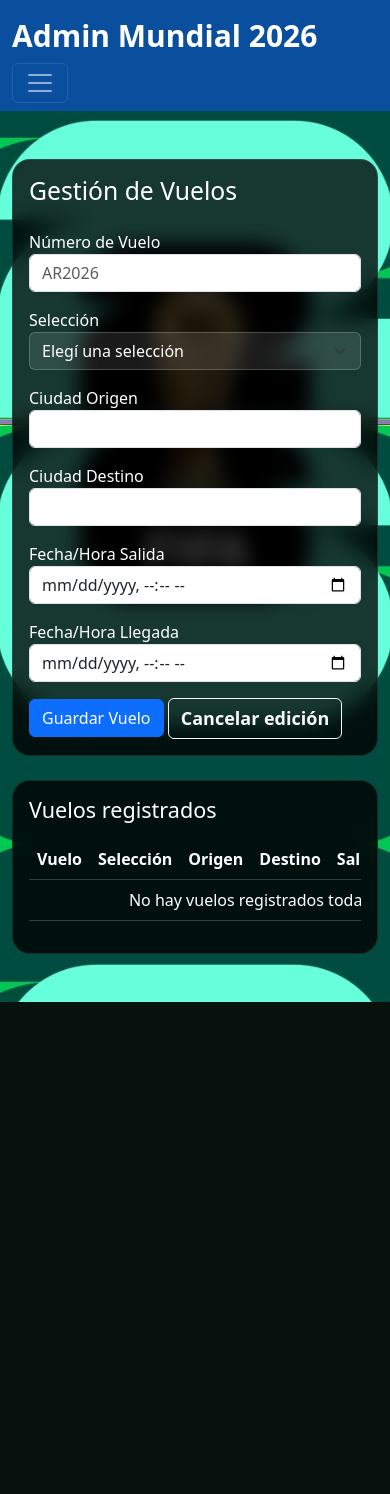
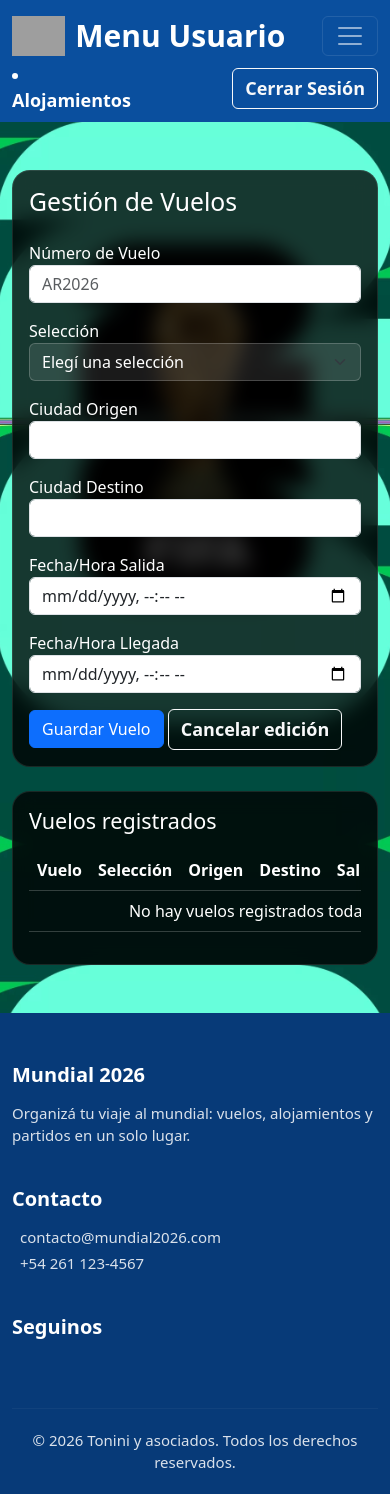
Before and after one commit to adrianoop03/vuelos_estadia, a Flask app: template templates/admin.html in a window 390 px wide. Before the commit the page ends 1002 px from the top, so only its background shows below. Run offline with Flask 3, Linux system fonts and the light colour scheme; the template is opened without the code that fills it, so the values that code supplies are empty; parts of the project's set-up code (start-up, migrations or seed data) failed here and were passed over; some libraries are stand-ins or nearby versions; grey boxes are pictures that could not be loaded.

Commit message:
footer, modificar,agregar y eliminar vuelo agregados

```diff
--- a/templates/admin.html
+++ b/templates/admin.html
@@ -16,27 +16,23 @@
 <nav class="navbar navbar-expand-lg navbar-dark">
     <div class="container">
 
-        <a class="navbar-brand fw-bold" href="#">
-            Admin Mundial 2026
+        <a class="navbar-brand fw-bold d-flex align-items-center" href="#">
+            <img src="{{ url_for('static', filename='img/fifalogo.svg') }}"
+                 alt="FIFA"
+                 class="logo-mundial">
+            Menu Usuario
         </a>
 
-        <button class="navbar-toggler"
-                type="button"
+        <!-- BOTÓN HAMBURGUESA -->
+        <button class="navbar-toggler" type="button"
                 data-bs-toggle="collapse"
-                data-bs-target="#navbarAdmin">
+                data-bs-target="#navbarNav"
+                aria-controls="navbarNav"
+                aria-expanded="false"
+                aria-label="Toggle navigation">
+
             <span class="navbar-toggler-icon"></span>
         </button>
-
-        <div class="collapse navbar-collapse" id="navbarAdmin">
-
-            <ul class="navbar-nav me-auto">
-
-                <li class="nav-item">
-                    <button class="nav-link btn btn-link text-white"
-                            onclick="mostrarSeccion('vuelos')">
-                        Vuelos
-                    </button>
-                </li>
 
                 <li class="nav-item">
                     <button class="nav-link btn btn-link text-white"
@@ -344,13 +340,21 @@ function mostrarSeccion(seccion){
 
 function mostrarMensaje(texto){
     const mensaje = document.getElementById("mensaje");
+    if (!mensaje){
+        console.error("No existe un elemento con id='mensaje'");
+        return;
+    }
     mensaje.textContent = texto;
     mensaje.classList.remove("d-none");
-    setTimeout(() => mensaje.classList.add("d-none"), 2500);
+    setTimeout(() => {mensaje.classList.add("d-none"),} 2500);
 }
 
 function mostrarError(texto){
     const error = document.getElementById("mensajeError");
+    if (!error){
+        console.error("No existe un elemento con id='mensajeError'");
+        return;
+    }
     error.textContent = texto;
     error.classList.remove("d-none");
     setTimeout(() => error.classList.add("d-none"), 4000);
@@ -400,6 +404,11 @@ function editarVuelo(btn){
     const row = btn.closest('tr');
     const form = document.getElementById('formVuelo');
 
+    if(!row || !form){
+        console.error('No se encontró la fila o el formulario');
+        return;
+    }
+
     document.getElementById('vueloEditId').value = row.dataset.id;
     form.flight_number.value = row.dataset.flightNumber;
     form.id_team.value = row.dataset.team;
@@ -408,10 +417,132 @@ function editarVuelo(btn){
     form.departure_datetime.value = row.dataset.departure;
     form.arrival_datetime.value = row.dataset.arrival;
 
-    document.getElementById('tituloFormVuelo').textContent = `Editando vuelo ${row.dataset.flightNumber}`;
-    mostrarSeccion('vuelos');
-    form.scrollIntoView({ behavior: 'smooth' });
+   const titulo = document.getElementById('tituloFormVuelo');
+
+    if(titulo){
+        titulo.textContent =
+            `Editando vuelo ${row.dataset.flightNumber}`;
+    }
+
+    if(typeof mostrarSeccion === 'function'){
+        mostrarSeccion('vuelos');
+    }
+
+    form.scrollIntoView({
+        behavior:'smooth'
+    });
 }
+
+async function crearVuelo(event){
+
+    event.preventDefault();
+
+    const form = document.getElementById('formVuelo');
+
+    const payload = {
+
+        flight_number: form.flight_number.value.trim(),
+
+        origin_city: form.origin_city.value.trim(),
+
+        destination_city: form.destination_city.value.trim(),
+
+        departure_datetime: form.departure_datetime.value,
+
+        arrival_datetime: form.arrival_datetime.value,
+
+        id_team: parseInt(form.id_team.value),
+
+        id_stadium: parseInt(form.id_stadium.value)
+
+    };
+
+    /* Validaciones */
+
+    if(payload.origin_city === payload.destination_city){
+
+        mostrarError(
+            'La ciudad de origen y destino no pueden ser iguales'
+        );
+
+        return;
+    }
+
+    if(
+        new Date(payload.departure_datetime) >=
+        new Date(payload.arrival_datetime)
+    ){
+
+        mostrarError(
+            'La fecha de llegada debe ser posterior a la salida'
+        );
+
+        return;
+    }
+
+    try{
+
+        const response = await fetch(API_VUELOS, {
+
+            method:'POST',
+
+            headers:{
+                'Content-Type':'application/json'
+            },
+
+            body: JSON.stringify(payload)
+
+        });
+
+        const data = await response.json();
+
+        if(response.ok){
+
+            mostrarMensaje(
+                'Vuelo creado correctamente'
+            );
+
+            form.reset();
+
+            document.getElementById(
+                'vueloEditId'
+            ).value = '';
+
+            document.getElementById(
+                'tituloFormVuelo'
+            ).textContent = 'Nuevo Vuelo';
+
+            setTimeout(() => {
+                location.reload();
+            }, 800);
+
+        }else{
+
+            mostrarError(
+                data.message ||
+                'No se pudo crear el vuelo'
+            );
+        }
+
+    }catch(error){
+
+        console.error(error);
+
+        mostrarError(
+            'Error de conexión con el servidor'
+        );
+    }
+}
+document.addEventListener('DOMContentLoaded', () => {
+
+    document
+        .getElementById('formVuelo')
+        .addEventListener(
+            'submit',
+            crearVuelo
+        );
+
+});
 
 function resetFormVuelo(){
     const form = document.getElementById('formVuelo');
@@ -521,6 +652,46 @@ async function eliminarAlojamiento(btn){
 </script>
 
 <script src="https://cdn.jsdelivr.net/npm/bootstrap@5.3.7/dist/js/bootstrap.bundle.min.js"></script>
+<footer class="footer-mundial" id="contacto">
 
+    <div class="container">
+
+        <div class="row">
+
+            <div class="col-md-4 mb-4 mb-md-0">
+                <h5>Mundial 2026</h5>
+                <p class="footer-text">
+                    Organizá tu viaje al mundial: vuelos, alojamientos y partidos en un solo lugar.
+                </p>
+            </div>
+
+            <div class="col-md-4 mb-4 mb-md-0">
+                <h5>Contacto</h5>
+                <p class="footer-text mb-1">
+                    <i class="bi bi-envelope-fill me-2"></i>contacto@mundial2026.com
+                </p>
+                <p class="footer-text">
+                    <i class="bi bi-telephone-fill me-2"></i>+54 261 123-4567
+                </p>
+            </div>
+
+            <div class="col-md-4">
+                <h5>Seguinos</h5>
+                <a href="#" class="footer-social" aria-label="Instagram"><i class="bi bi-instagram"></i></a>
+                <a href="#" class="footer-social" aria-label="Facebook"><i class="bi bi-facebook"></i></a>
+
+            </div>
+
+        </div>
+
+        <hr class="footer-divider">
+
+        <p class="text-center footer-text mb-0">
+            &copy; 2026 Tonini y asociados. Todos los derechos reservados.
+        </p>
+
+    </div>
+
+</footer>
 </body>
 </html>
```
